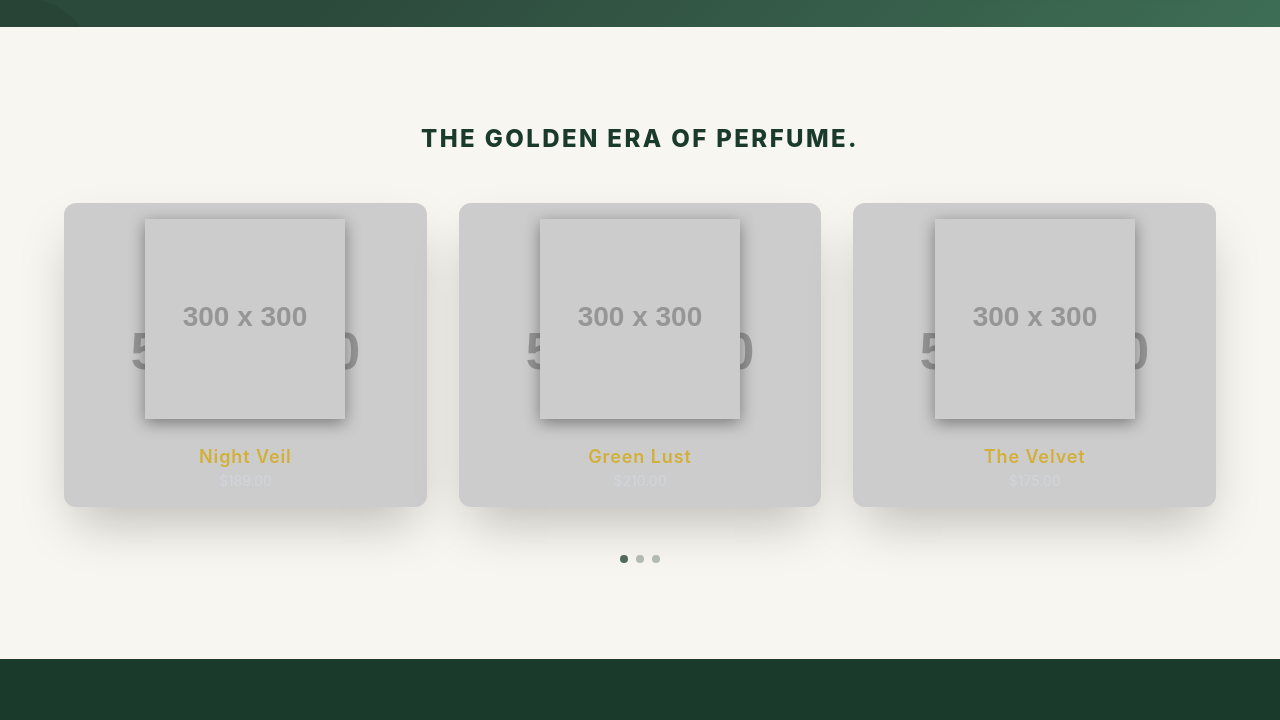
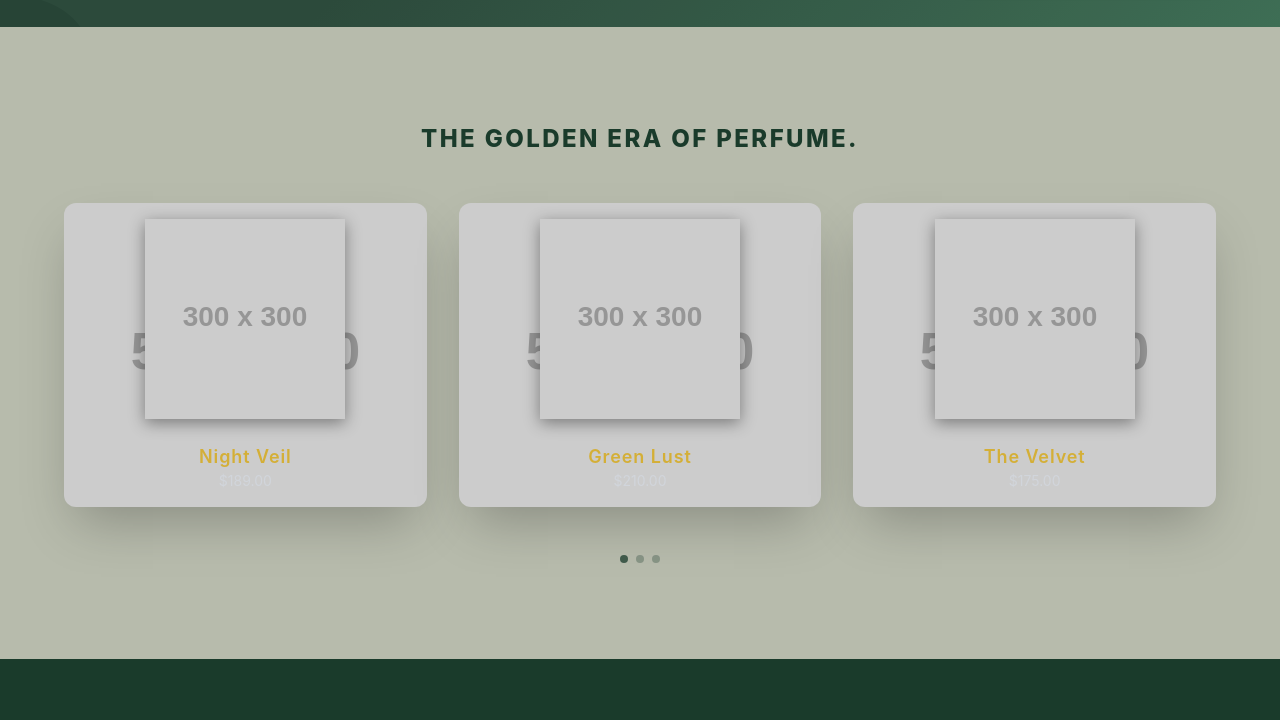
Before and after one commit to rayyankhanp79-creator/shah, a plain HTML site: page index.html in a window 1280 px wide. Shown: the part 703-1423 px from the top of the page. Drawn offline with nearby package versions, Linux system fonts and the light colour scheme; placeholder pictures from the web are drawn by us.

Commit message:
Update index.html

```diff
--- a/index.html
+++ b/index.html
@@ -16,7 +16,7 @@
                     colors: {
                         'deep-green': '#1A3B2B', // Main dark green
                         'gold': '#D4AF37', // Gold accent color
-                        'cream-bg': '#F8F6F0', // Light background color (Off-white)
+                        'cream-bg': '#b7bbac', // background color (Off-white)
                         'mid-green': '#2E6347', // Hero section accent green
                     },
                     fontFamily: {
@@ -314,4 +314,5 @@
         }
     </script>
 </body>
+
 </html>
```
